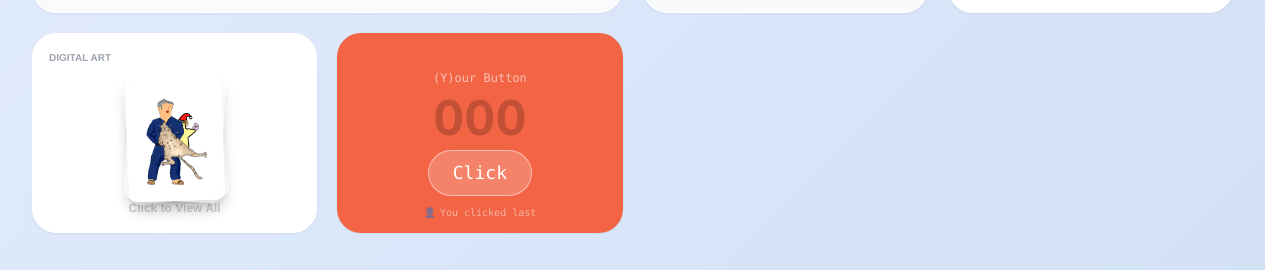
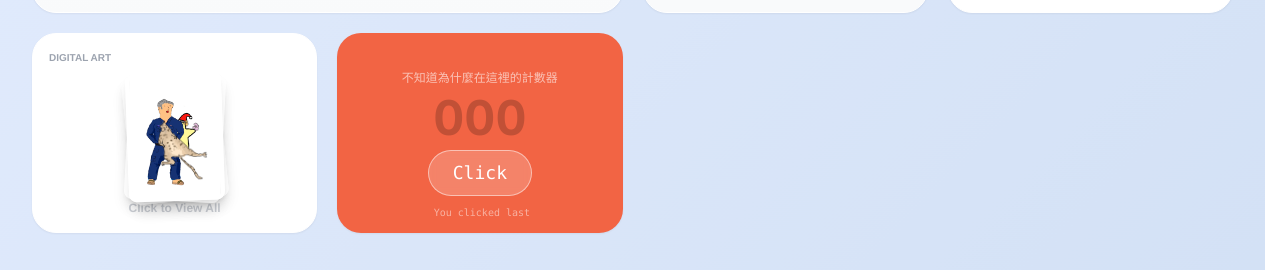
Before and after one commit to 878787ya/me, a React (Vite) app: page / in a window 1280 px wide. Shown: the part 879-1149 px from the top of the page. Built offline with nearby package versions, Linux system fonts and the light colour scheme.

Commit message:
加入所有圖片

```diff
--- a/components/CounterCard.tsx
+++ b/components/CounterCard.tsx
@@ -5,7 +5,7 @@ export const CounterCard: React.FC = () => {
 
   return (
     <div className="col-span-1 bg-[#F26444] rounded-[24px] p-4 flex flex-col items-center justify-center text-white relative overflow-hidden group min-h-[200px] shadow-sm transform transition-all duration-300 hover:-translate-y-2 hover:shadow-xl border border-transparent">
-      <span className="font-mono text-xs opacity-60 mb-2">(Y)our Button</span>
+      <span className="font-mono text-xs opacity-60 mb-2">不知道為什麼在這裡的計數器</span>
 
       <div className="text-5xl font-display font-bold text-black/20 mb-2 tabular-nums">
         {count.toString().padStart(3, '0')}
@@ -19,7 +19,7 @@ export const CounterCard: React.FC = () => {
       </button>
 
       <div className="absolute bottom-3 text-[10px] opacity-50 font-mono flex items-center gap-1">
-        <span>👤</span> You clicked last
+        <span></span> You clicked last
       </div>
     </div>
   );
--- a/components/HeaderCard.tsx
+++ b/components/HeaderCard.tsx
@@ -4,7 +4,7 @@ export const HeaderCard: React.FC = () => {
   return (
     <div className="col-span-1 md:col-span-2 bg-gradient-to-br from-[#F26444] to-[#FF9F43] rounded-[24px] p-8 md:p-10 flex flex-col justify-center text-white shadow-lg min-h-[200px] transform transition-all duration-300 hover:-translate-y-2 hover:shadow-xl border border-transparent">
       <h1 className="text-[2rem] md:text-[3.25rem] font-bold leading-[1.1] mb-3 tracking-tight">
-        Creative Works by<br />Tian-Bing-Chi.
+        Creative Works by<br />Bing-Chi Tian
       </h1>
       <p className="text-white/90 font-medium text-sm md:text-base tracking-wide">
         UI/UX • 3D Design • Illustration
```
Also changed, not shown: public/assets/avatar/my__head.png (added), 1 other file (tests, documents, lock files or other folders).
